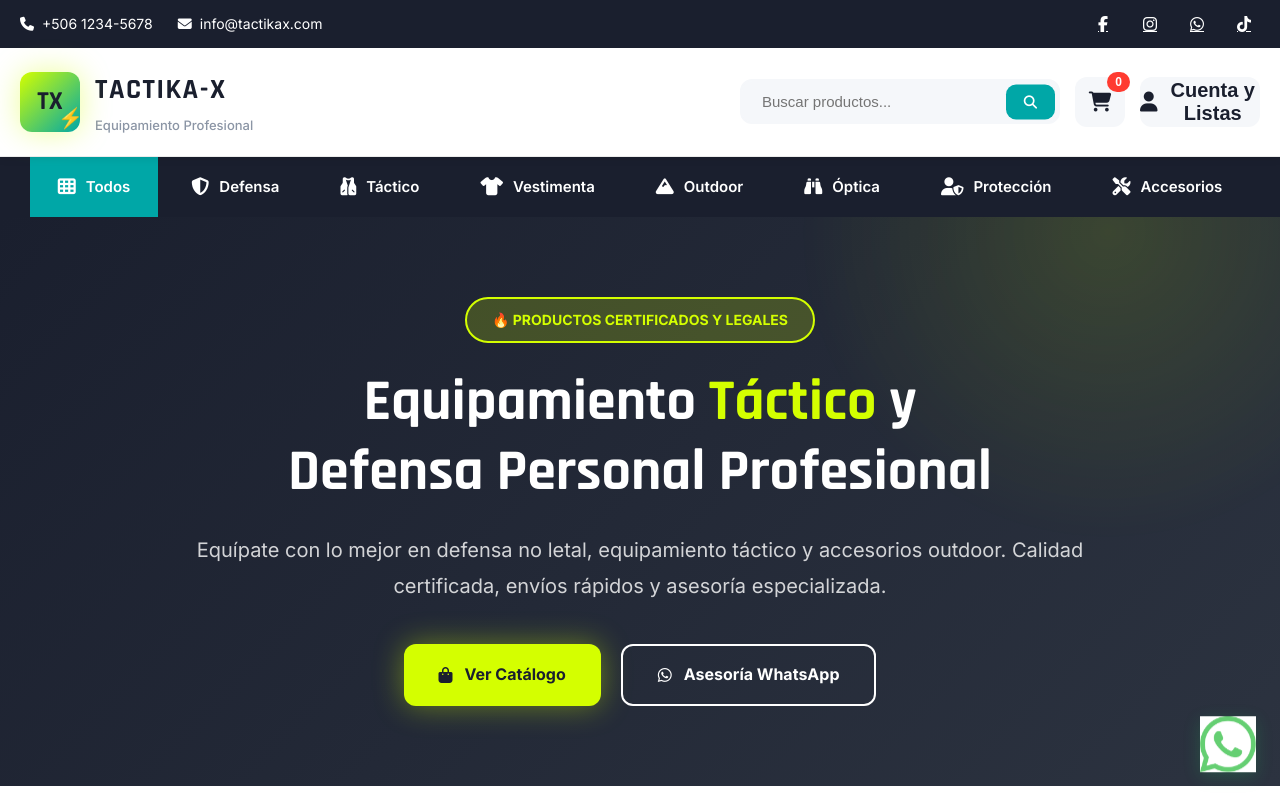
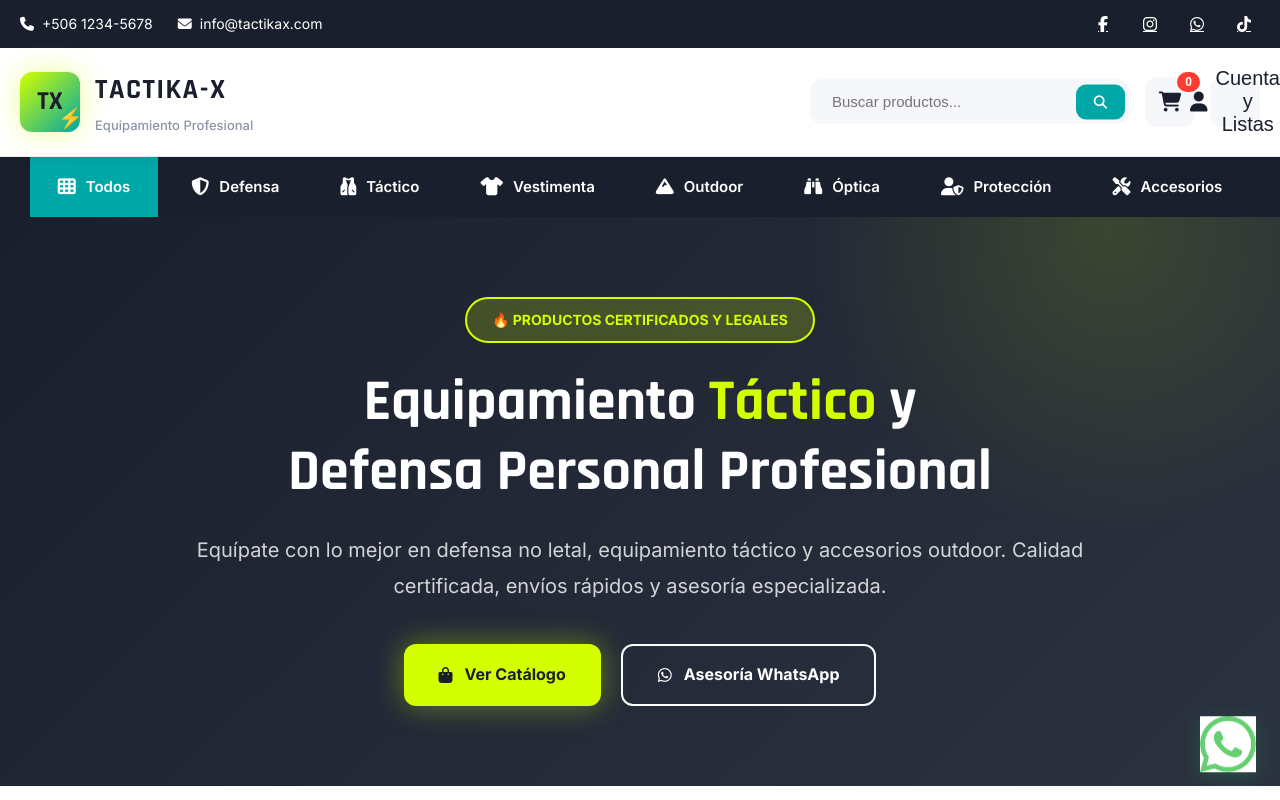
Before and after one commit to allanbarahona-web3/tactika-x.com, a Next.js app in the folder app/: page / in a window 1280 px wide. Shown: the top 800 px of the page. Built offline with nearby package versions, Linux system fonts and the light colour scheme.

Commit message:
login modal updated

```diff
--- a/app/pages/index.js
+++ b/app/pages/index.js
@@ -613,18 +613,9 @@ export default function Home() {
 								{/* Login/account button */}
 								<button
 									className="icon-btn"
-									style={{
-										minWidth: 120,
-										fontWeight: 600,
-										color: 'var(--dark-navy)',
-										background: 'var(--light-gray)',
-									}}
 									onClick={() => setShowLogin(true)}
 								>
-									<i
-										className="fas fa-user"
-										style={{ marginRight: 8 }}
-									></i>
+									<i className="fas fa-user" style={{ marginRight: 8 }}></i>
 									{user ? `Hola, ${user.name}` : 'Cuenta y Listas'}
 								</button>
 							</div>
--- a/app/pages/login.js
+++ b/app/pages/login.js
@@ -1,5 +1,5 @@
 import { useState } from 'react';
-import './Login.css'; // Import the global CSS file
+import './login.css'; // Import the global CSS file
 
 export default function Login() {
   const [showModal, setShowModal] = useState(true);
```
